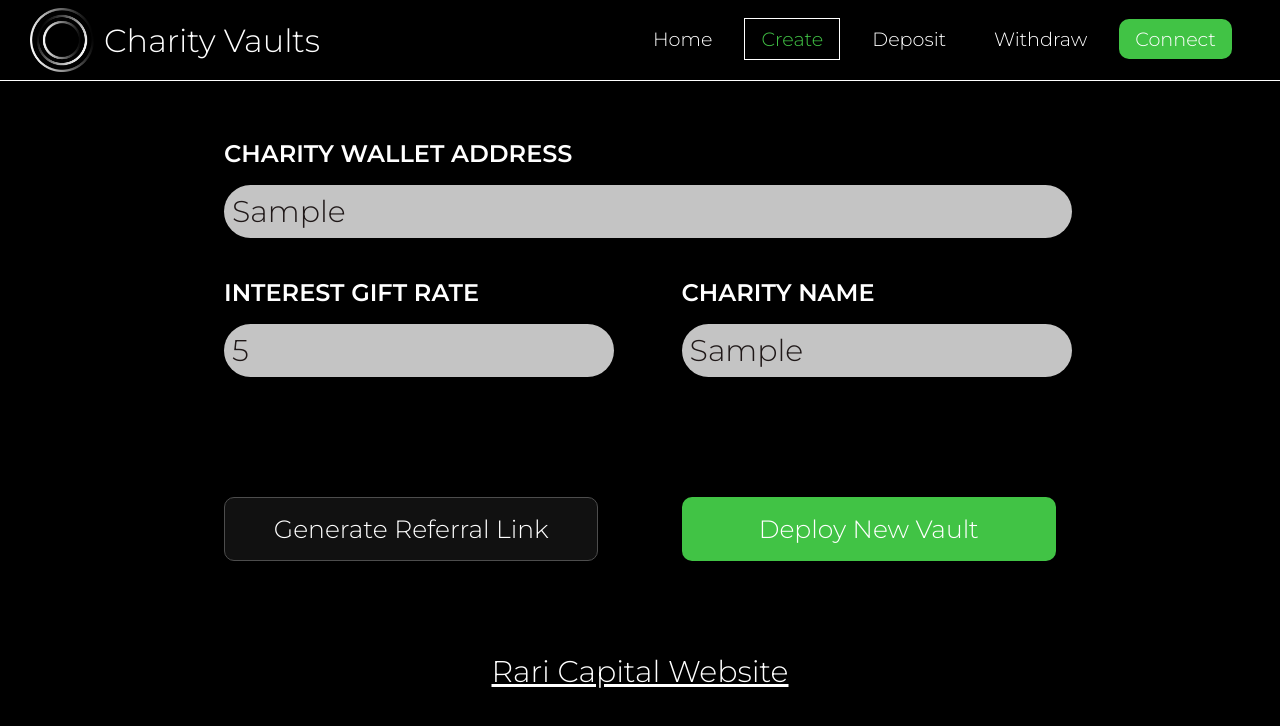
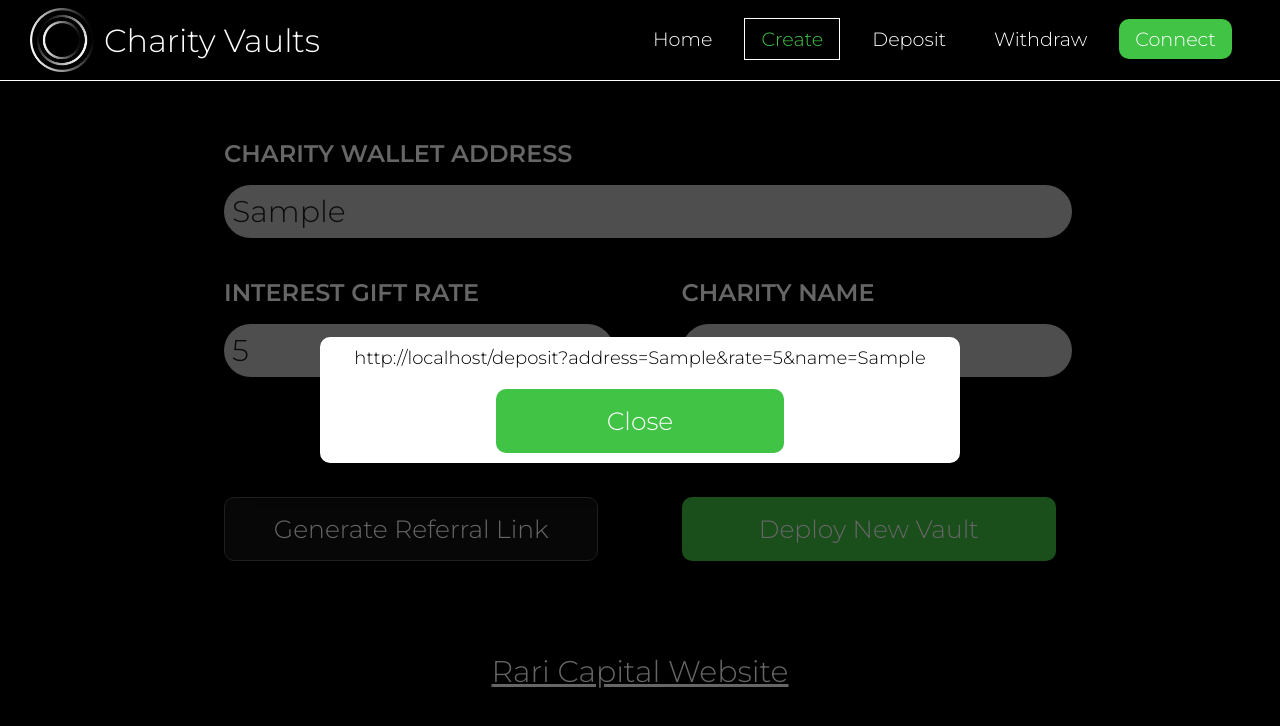
Before and after one commit to Rari-Capital/charity-vaults-ui, a React (Create React App) app: page /create in a window 1280 px wide. Both pictures are taken after typing "Sample", "5", "Sample" into the empty fields and a click on the button "Generate Referral Link". Shown: the top 726 px of the page. Built offline with nearby package versions, Linux system fonts and the light colour scheme.

Commit message:
Adding logic to show modal and generate referral link in create page.

```diff
--- a/src/components/Pages/Create.js
+++ b/src/components/Pages/Create.js
@@ -2,6 +2,7 @@ import React, { useState } from 'react'
 import Page from "../Page/Page"
 import Button from "../Button/Button"
 import Input from "../Input/Input"
+import Modal from "../Modal/Modal"
 import InputHeader from "../Input/InputHeader"
 import "./Create.css"
 
@@ -10,6 +11,28 @@ const Create = () => {
     const [charityAddress, setCharityAddress] = useState(null);
     const [giftRate, setGiftRate] = useState(null);
     const [charityName, setCharityName] = useState(null);
+
+    const [showReferralModal, setShowReferralModal] = useState(false);
+    const [referralLink, setReferralLink] = useState(null)
+
+    const generateReferralLink = () => {
+        var getUrl = window.location;
+        var baseUrl = getUrl .protocol + "//" + getUrl.host + "/";
+
+        let referralLink;
+        if (!charityAddress) {
+            referralLink = "Must provide a charity wallet address.";
+        } else if (!giftRate) {
+            referralLink = "Must provide a gift rate.";
+        } else if (!charityName) {
+            referralLink = "Must provide a charity name.";
+        } else {
+            referralLink = `${baseUrl}deposit?address=${charityAddress}&rate=${giftRate}&name=${charityName}`;
+        }
+
+        setReferralLink(referralLink);
+        setShowReferralModal(true);
+    }
 
     return (
         <Page>
@@ -39,10 +62,15 @@ const Create = () => {
                     </div>
                 </div>
                 <div className="create-buttons-container">
-                    <Button isDark={true}>Generate Referral Link</Button>
+                    <Button isDark={true} onClick={generateReferralLink}>Generate Referral Link</Button>
                     <Button>Deploy New Vault</Button>
                 </div>
             </div>
+            <Modal show={showReferralModal} handleClose={() => setShowReferralModal(false)}>
+                <span style={{"font-size": "18px"}}>
+                    {referralLink}
+                </span>
+            </Modal>
         </Page>
     )
 }
```
